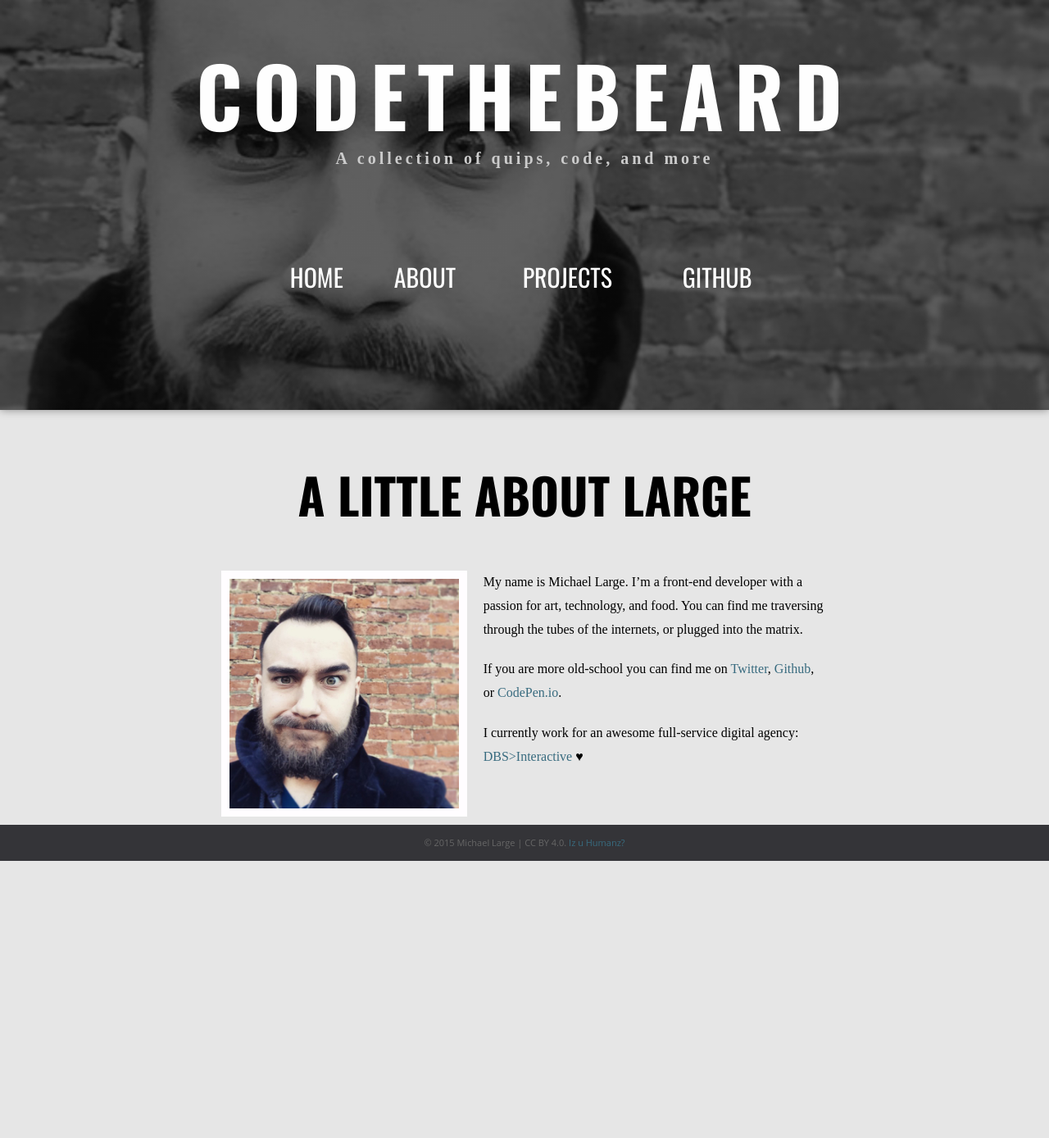
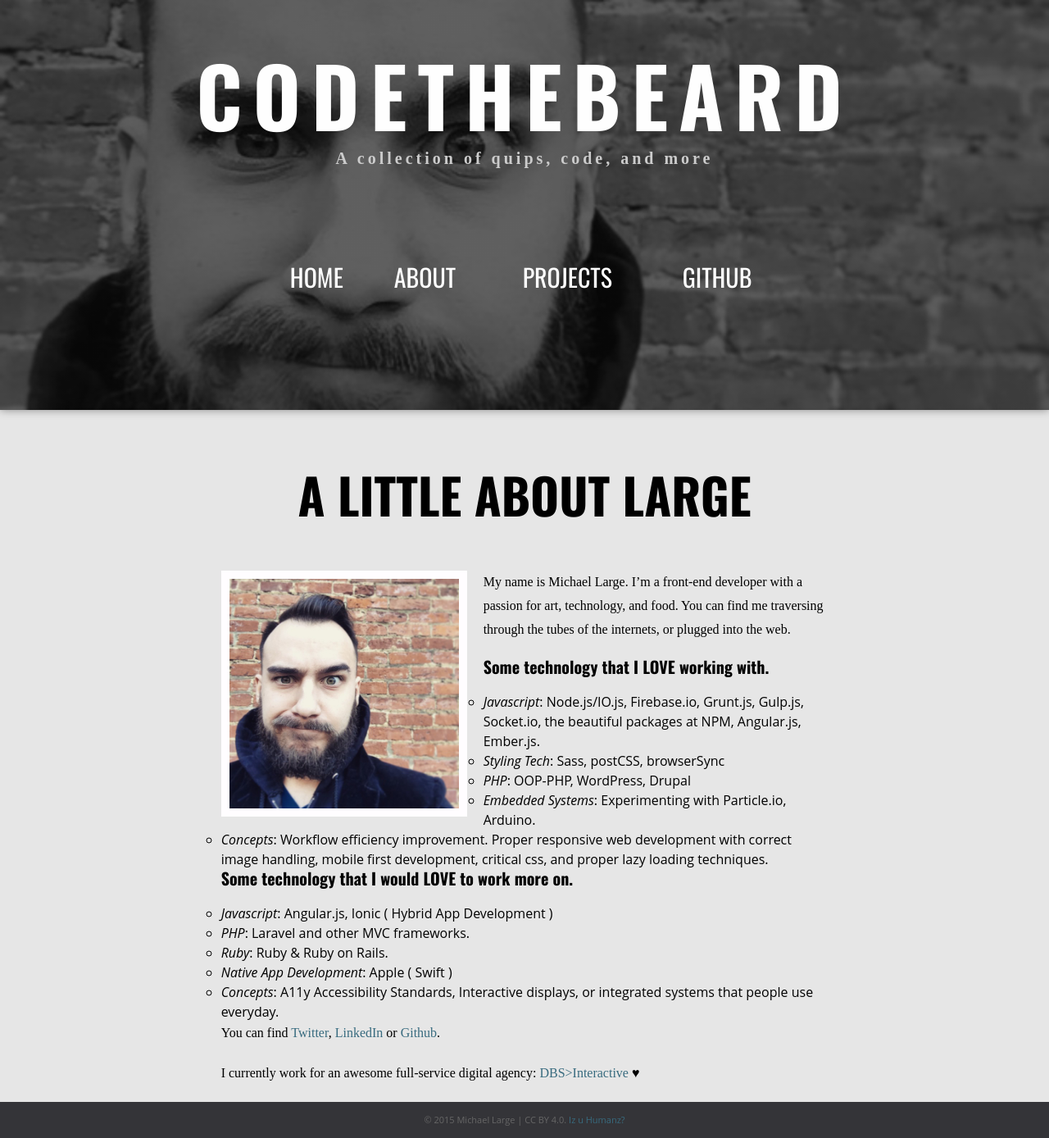
Before and after one commit to codethebeard/codethebeard, a Jekyll site: the page built from about.md, in a window 1280 px wide. Shown: the whole page at 82% size. Built offline with Jekyll 4.4.1, drawn with Linux system fonts in a browser that asks for light colours; nearby versions of some CDN libraries; some web fonts are replaced; before the commit the page ends 1050 px from its top, so only the background shows below that.

Commit message:
Added Projects and updated aboutme

```diff
--- a/Gruntfile.js
+++ b/Gruntfile.js
@@ -64,7 +64,7 @@ module.exports = function(grunt) {
         dist: {
           options: {
               style: 'compressed',
-              compass: true,
+              compass: false,
               sourcemap: 'file'
           },
           files: {
@@ -186,5 +186,5 @@ module.exports = function(grunt) {
 
     // 4. Where we tell Grunt what to do when we type "grunt" into the terminal.
     grunt.registerTask('default', ['deploy']);
-    grunt.registerTask('deploy', ['sass','autoprefixer','jshint','uglify','jekyll:dev','watch']);
+    grunt.registerTask('deploy', ['sass','autoprefixer','jshint','uglify','jekyll:dev','browserSync','watch']);
 };
--- a/about.md
+++ b/about.md
@@ -7,9 +7,23 @@ permalink: /about/
 
 <img src="{{"/img/man-hair.jpg" | prepend: site.url }}" alt="Michael Large" class="img-left img-medium">
 
-My name is Michael Large. I'm a front-end developer with a passion for art, technology, and food. You can find me traversing through the tubes of the internets, or plugged into the matrix.
+My name is Michael Large. I'm a front-end developer with a passion for art, technology, and food. You can find me traversing through the tubes of the internets, or plugged into the web.
 
-If you are more old-school you can find me on [Twitter][ca21e167], [Github][97e94645], or [CodePen.io][a294be94].
+###Some technology that I LOVE working with.
+- _Javascript_: Node.js/IO.js, Firebase.io, Grunt.js, Gulp.js, Socket.io, the beautiful packages at NPM, Angular.js, Ember.js.
+- _Styling Tech_: Sass, postCSS, browserSync
+- _PHP_: OOP-PHP, WordPress, Drupal
+- _Embedded Systems_: Experimenting with Particle.io, Arduino.
+- _Concepts_: Workflow efficiency improvement. Proper responsive web development with correct image handling, mobile first development, critical css, and proper lazy loading techniques.
+
+###Some technology that I would LOVE to work more on.
+- _Javascript_: Angular.js, Ionic ( Hybrid App Development )
+- _PHP_: Laravel and other MVC frameworks.
+- _Ruby_: Ruby & Ruby on Rails.
+- _Native App Development_: Apple ( Swift )
+- _Concepts_: A11y Accessibility Standards, Interactive displays, or integrated systems that people use everyday.
+
+You can find [Twitter][ca21e167], [LinkedIn][123a123a123] or [Github][97e94645].
 
 I currently work for an awesome full-service digital agency: [DBS>Interactive][306dc1da] ♥
 
@@ -17,3 +31,4 @@ I currently work for an awesome full-service digital agency: [DBS>Interactive][3
   [97e94645]: http://github.com/codethebeard "My public repos"
   [ca21e167]: https://twitter.com/codethebeard "My Twitter Feed"
   [306dc1da]: https://www.dbswebsite.com/ "DBS Interactive"
+  [123a123a123]: https://www.linkedin.com/in/codethebeard "My LinkedIn"
--- a/humans.txt
+++ b/humans.txt
@@ -29,4 +29,4 @@ Github: @codethebeard
 Twitter: @codethebeard
 License: https://creativecommons.org/licenses/by/4.0/
 Version: 2.0.0
-Last Updated: Saturday, February 7th, 2015, 3:54:53 PM
+Last Updated: Friday, September 18th, 2015, 3:18:29 PM
--- a/package.json
+++ b/package.json
@@ -23,7 +23,7 @@
     "load-grunt-tasks": "^1.0.0"
   },
   "deployment": {
-    "local": "codethebeard.dev/",
+    "local": "http://localhost",
     "staging": "codethebeard.dev/",
     "live": "http://codethebeard.com/"
   }
```
Also changed, not shown: projects.md (+4 -5 lines), sass/tpl/_page.scss (+18 -0 lines), css/main.css, 1 other file.
